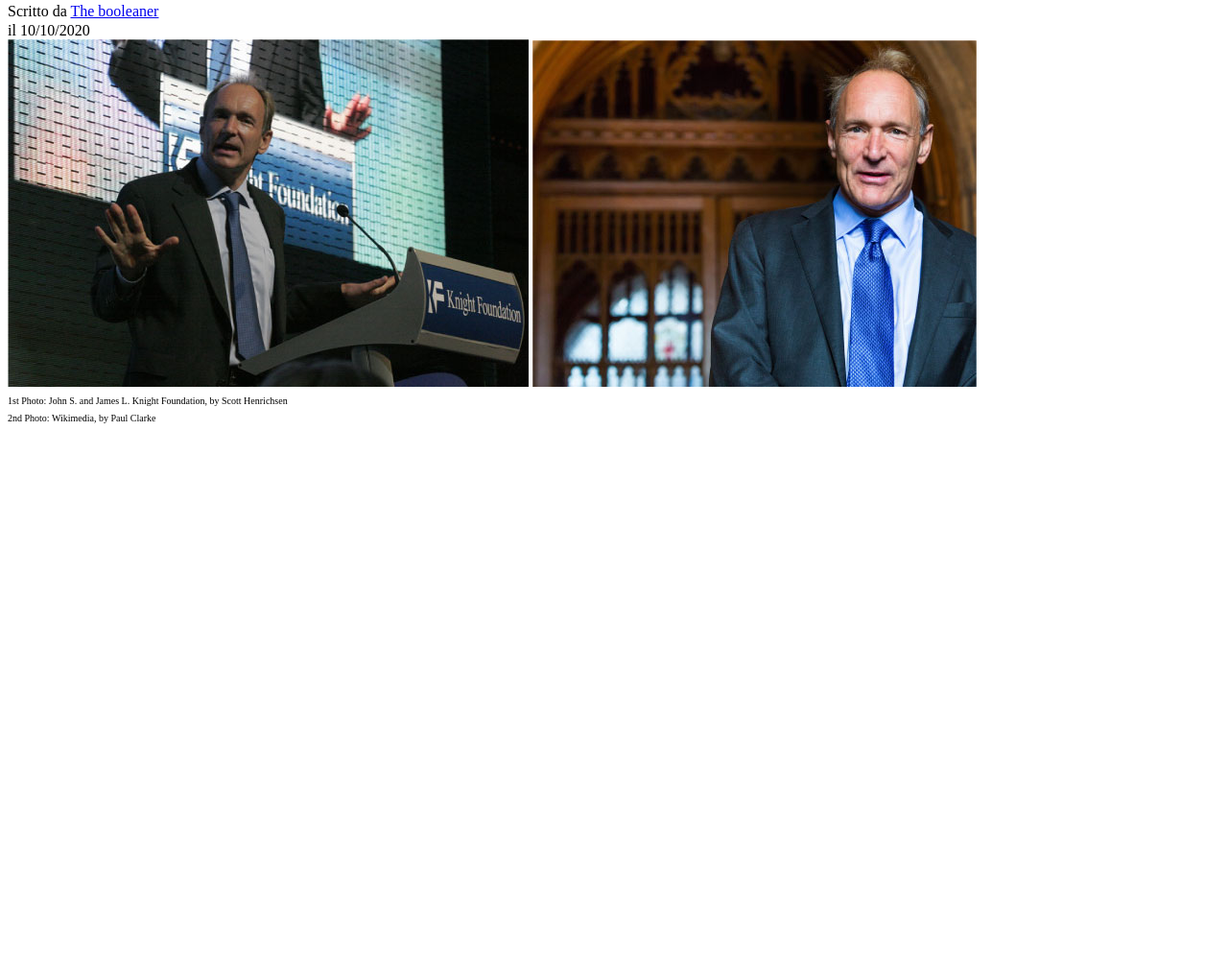
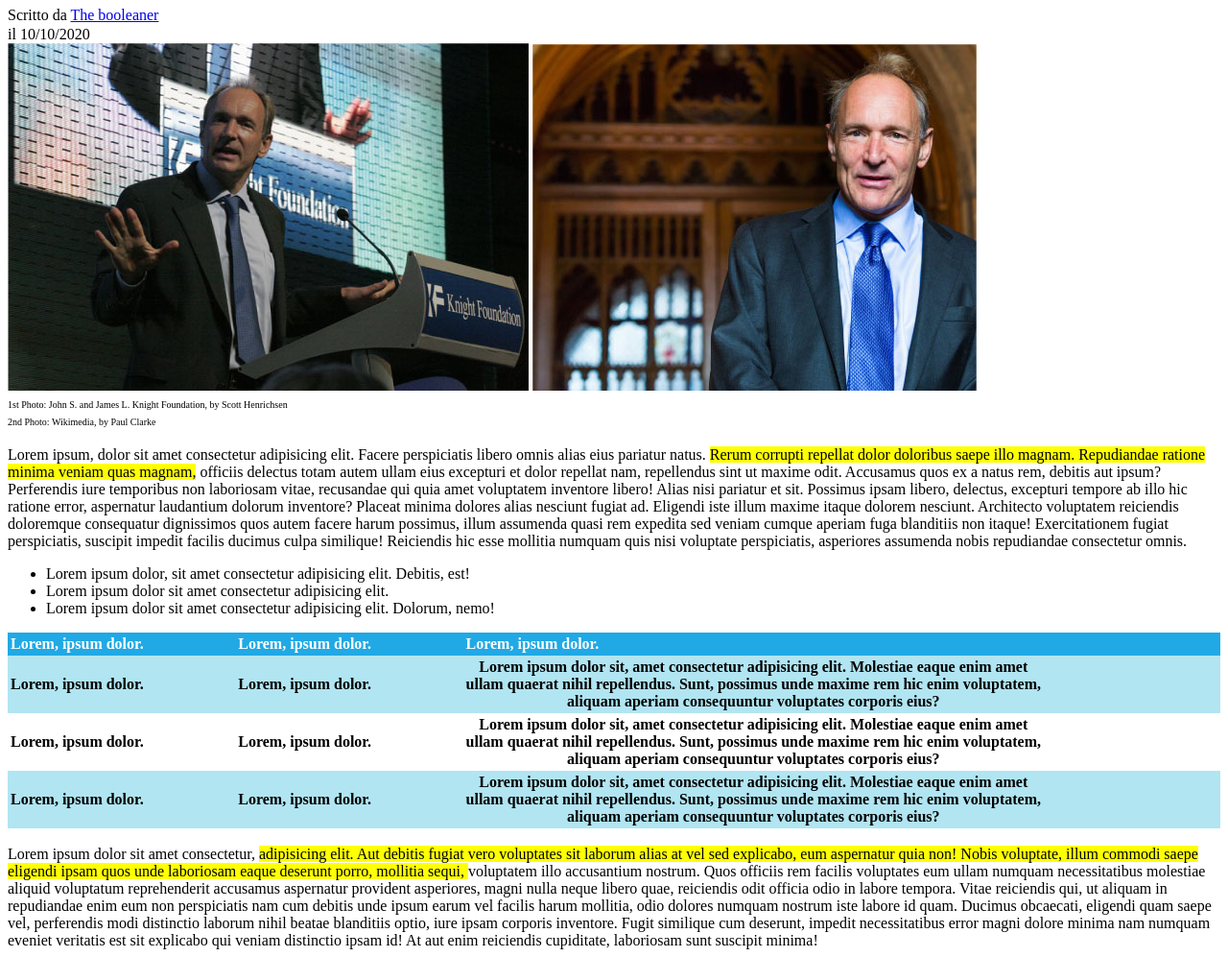
Before and after one commit to Dan97O/html-css-booleaner, a plain HTML site: page index.html in a window 1280 px wide. Shown: the part 261-1258 px from the top of the page at 96% size. Before the commit the page ends 800 px from the top, so only its background shows below. Drawn offline with Linux system fonts and the light colour scheme.

Commit message:
commit /main

```diff
--- a/css/style.css
+++ b/css/style.css
@@ -1,6 +1,6 @@
 .Container-logo {
     background-image: url('../img/pattern.png');
-    height: 100px;
+    height: auto;
     background-color: #4ea0ff;
     background-size: 20%;
 }
@@ -17,3 +17,30 @@
 .description {
     font-size: 10px;
 }
+
+.underlined {
+    background-color: #ffff04;
+}
+
+.color-table1 {
+    background-color: #20a9e5;
+    color: white;
+}
+.invisible {
+    color: #20a9e5;
+}
+.invisible2 {
+    color: #b1e5f2;
+}
+
+.invisible3 {
+    color:white;
+}
+
+.color-table2 {
+    background-color: #b1e5f2;
+}
+
+.color-table3 {
+    background-color: white;
+}
--- a/index.html
+++ b/index.html
@@ -29,24 +29,86 @@
             <img src="./img/tim-2.jpg" alt="Tim2"> <br>
             <span class="description">1st Photo: John S. and James L. Knight Foundation, by Scott Henrichsen</span> <br>
             <span class="description">2nd Photo: Wikimedia, by Paul Clarke</span>
-        </section>
+       </section>
         <!-- /section image Tim -->
+
+        <section>
+            <span><br> Lorem ipsum, dolor sit amet consectetur adipisicing elit. Facere perspiciatis libero omnis alias eius pariatur natus. <span class="underlined">Rerum corrupti repellat dolor doloribus saepe illo magnam. Repudiandae ratione minima veniam quas magnam,</span>  officiis delectus totam autem ullam eius excepturi et dolor repellat nam, repellendus sint ut maxime odit. Accusamus quos ex a natus rem, debitis aut ipsum? Perferendis iure temporibus non laboriosam vitae, recusandae qui quia amet voluptatem inventore libero! Alias nisi pariatur et sit. Possimus ipsam libero, delectus, excepturi tempore ab illo hic ratione error, aspernatur laudantium dolorum inventore? Placeat minima dolores alias nesciunt fugiat ad. Eligendi iste illum maxime itaque dolorem nesciunt. Architecto voluptatem reiciendis doloremque consequatur dignissimos quos autem facere harum possimus, illum assumenda quasi rem expedita sed veniam cumque aperiam fuga blanditiis non itaque! Exercitationem fugiat perspiciatis, suscipit impedit facilis ducimus culpa similique! Reiciendis hic esse mollitia numquam quis nisi voluptate perspiciatis, asperiores assumenda nobis repudiandae consectetur omnis.</span>
+            <ul>
+                <li>Lorem ipsum dolor, sit amet consectetur adipisicing elit. Debitis, est!</li>
+                <li>Lorem ipsum dolor sit amet consectetur adipisicing elit.</li>
+                <li>Lorem ipsum dolor sit amet consectetur adipisicing elit. Dolorum, nemo!</li>
+            </ul>
+
+            <div class="color-table1">
+             <table>
+                <thead >
+                    <tr>
+                      <th>Lorem, ipsum dolor.</th>
+                      <th class="invisible">-----------------</th>
+                      <th>Lorem, ipsum dolor.</th>
+                      <th class="invisible">-----------------</th>
+                      <th>Lorem, ipsum dolor.</th>
+                    </tr>
+                  </thead>
+               </table>
+             </div>
+
+             <div class="color-table2">
+                <table>
+                    <tbody>
+                        <tr>
+                            <th>Lorem, ipsum dolor.</th>
+                            <th class="invisible2">-----------------</th>
+                            <th>Lorem, ipsum dolor.</th>
+                            <th class="invisible2">-----------------</th>
+                            <th>Lorem ipsum dolor sit, amet consectetur adipisicing elit. Molestiae eaque enim amet <br> ullam quaerat nihil repellendus. Sunt, possimus unde maxime rem hic enim voluptatem, <br> aliquam aperiam consequuntur voluptates corporis eius?</th>
+                        </tr>
+                    </tbody>
+                </table>
+             </div>
+
+
+             <div class="color-table3">
+                <table>
+                    <tbody>
+                        <tr>
+                            <th>Lorem, ipsum dolor.</th>
+                            <th class="invisible3">-----------------</th>
+                            <th>Lorem, ipsum dolor.</th>
+                            <th class="invisible3">-----------------</th>
+                            <th>Lorem ipsum dolor sit, amet consectetur adipisicing elit. Molestiae eaque enim amet <br> ullam quaerat nihil repellendus. Sunt, possimus unde maxime rem hic enim voluptatem, <br> aliquam aperiam consequuntur voluptates corporis eius?</th>
+                        </tr>
+                    </tbody>
+                </table>
+             </div>
 
 
 
 
+             <div class="color-table2">
+                <table>
+                    <tbody>
+                        <tr>
+                            <th>Lorem, ipsum dolor.</th>
+                            <th class="invisible2">-----------------</th>
+                            <th>Lorem, ipsum dolor.</th>
+                            <th class="invisible2">-----------------</th>
+                            <th>Lorem ipsum dolor sit, amet consectetur adipisicing elit. Molestiae eaque enim amet <br> ullam quaerat nihil repellendus. Sunt, possimus unde maxime rem hic enim voluptatem, <br> aliquam aperiam consequuntur voluptates corporis eius?</th>
+                        </tr>
+                    </tbody>
+                </table>
+             </div>
 
 
 
 
+            <span> <br> Lorem ipsum dolor sit amet consectetur, <span class="underlined">adipisicing elit. Aut debitis fugiat vero voluptates sit laborum alias at vel sed explicabo, eum aspernatur quia non! Nobis voluptate, illum commodi saepe eligendi ipsam quos unde laboriosam eaque deserunt porro, mollitia sequi, </span> voluptatem illo accusantium nostrum. Quos officiis rem facilis voluptates eum ullam numquam necessitatibus molestiae aliquid voluptatum reprehenderit accusamus aspernatur provident asperiores, magni nulla neque libero quae, reiciendis odit officia odio in labore tempora. Vitae reiciendis qui, ut aliquam in repudiandae enim eum non perspiciatis nam cum debitis unde ipsum earum vel facilis harum mollitia, odio dolores numquam nostrum iste labore id quam. Ducimus obcaecati, eligendi quam saepe vel, perferendis modi distinctio laborum nihil beatae blanditiis optio, iure ipsam corporis inventore. Fugit similique cum deserunt, impedit necessitatibus error magni dolore minima nam numquam eveniet veritatis est sit explicabo qui veniam distinctio ipsam id! At aut enim reiciendis cupiditate, laboriosam sunt suscipit minima!</span>
 
-
-
+        </section>
+        <!-- /section -->
     </main>
-
-
-
-
+    <!-- /main -->
 
 
 
```
